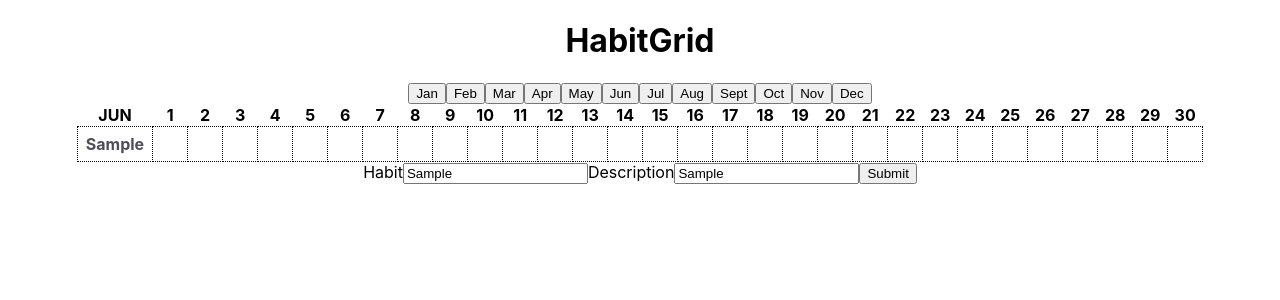
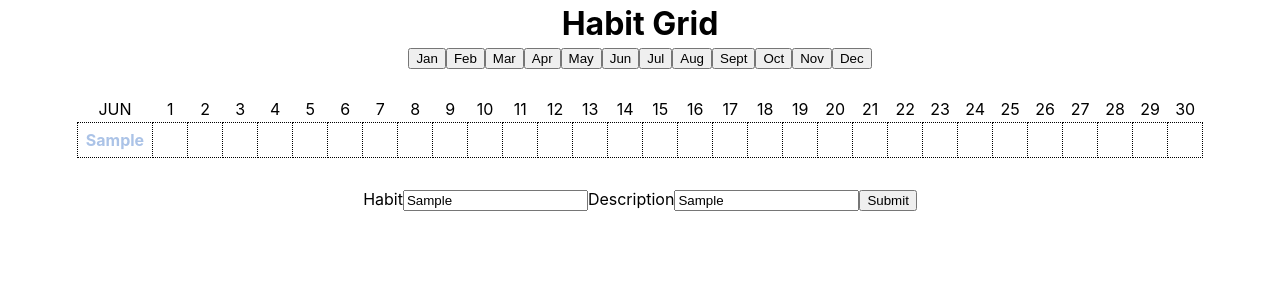
Before and after one commit to teooliver/habit-grid, a React (Create React App) app: page / in a window 1280 px wide. Both pictures are taken after typing "Sample", "Sample" into the empty fields and a click on the button "Submit". Shown: the top 300 px of the page. Built offline with nearby package versions, Linux system fonts and the light colour scheme.

Commit message:
initial styles

```diff
--- a/src/App.tsx
+++ b/src/App.tsx
@@ -4,6 +4,7 @@ import { connect } from "react-redux";
 import { Habit, getHabits } from "./redux/actions";
 import { StoreState } from "./redux/reducers";
 import HabitTracker from "./components/tracker/HabitTracker";
+import Navbar from "./components/layout/Navbar";
 
 interface AppProps {
   getHabits: Function;
@@ -16,6 +17,7 @@ const _App: React.FC<AppProps> = ({ getHabits }) => {
 
   return (
     <div className="App">
+      <Navbar />
       <HabitTracker />
     </div>
   );
--- a/src/components/layout/Navbar.tsx
+++ b/src/components/layout/Navbar.tsx
@@ -1,7 +1,11 @@
 import React from "react";
 
 const Navbar = () => {
-  return <div></div>;
+  return (
+    <nav className="Navbar">
+      <h1>Habit Grid</h1>
+    </nav>
+  );
 };
 
 export default Navbar;
--- a/src/components/tracker/HabitTracker.tsx
+++ b/src/components/tracker/HabitTracker.tsx
@@ -6,7 +6,6 @@ import HabitForm from "./HabitForm";
 const HabitTracker = () => {
   return (
     <div>
-      <h1>HabitGrid</h1>
       <SelectMonth />
       <HabitsTable />
       <HabitForm />
--- /dev/null
+++ b/src/styles/_HabitsTable.scss
@@ -0,0 +1,31 @@
+.HabitsTable {
+  border-collapse: collapse;
+  margin: 2rem auto;
+
+  td {
+    width: 35px;
+    height: 35px;
+    border: dotted 1px #000000;
+    // vertical-align: middle;
+    &:hover {
+      background-color: lightgray;
+    }
+  }
+
+  th {
+    padding-bottom: 0.3rem;
+  }
+
+  .habit-name {
+    font-weight: bold;
+    padding: 0 0.5rem;
+  }
+
+  .point {
+    display: block;
+    width: 85%;
+    height: 85%;
+    border-radius: 50%;
+    margin: 0 auto;
+  }
+}
--- /dev/null
+++ b/src/styles/_Navbar.scss
@@ -0,0 +1,6 @@
+.Navbar {
+  height: 3rem;
+  display: flex;
+  align-items: center;
+  justify-content: center;
+}
--- /dev/null
+++ b/src/styles/_global.scss
@@ -0,0 +1,18 @@
+body {
+  margin: 0;
+  font-family: -apple-system, BlinkMacSystemFont, "Segoe UI", "Roboto", "Oxygen",
+    "Ubuntu", "Cantarell", "Fira Sans", "Droid Sans", "Helvetica Neue",
+    sans-serif;
+  -webkit-font-smoothing: antialiased;
+  -moz-osx-font-smoothing: grayscale;
+}
+
+code {
+  font-family: source-code-pro, Menlo, Monaco, Consolas, "Courier New",
+    monospace;
+}
+
+h1 {
+  font-weight: bold;
+  font-size: 2rem;
+}
--- /dev/null
+++ b/src/styles/_mediaqueries.scss
@@ -0,0 +1,28 @@
+/*========================
+  Media queries mixins
+  ========================*/
+
+  $sm-mobile: 320px;
+  $mobile: 480px;
+  $lg-mobile-width: 640px;
+  $tablet-width: 768px;
+  $desktop-width: 1024px;
+  $wide-with: 1440px;
+
+  @mixin mobile {
+    @media ( max-width: #{$tablet-width - 1px} ) {
+      @content;
+    }
+  }
+
+  @mixin tablet {
+    @media (min-width: #{$tablet-width}) and (max-width: #{$desktop-width - 1px}) {
+      @content;
+    }
+  }
+
+  @mixin desktop {
+    @media (min-width: #{$desktop-width}) {
+      @content;
+    }
+  }
--- /dev/null
+++ b/src/styles/_reset.scss
@@ -0,0 +1,138 @@
+/* http://meyerweb.com/eric/tools/css/reset/
+   v2.0 | 20110126
+   License: none (public domain)
+*/
+
+html,
+body,
+div,
+span,
+applet,
+object,
+iframe,
+h1,
+h2,
+h3,
+h4,
+h5,
+h6,
+p,
+blockquote,
+pre,
+a,
+abbr,
+acronym,
+address,
+big,
+cite,
+code,
+del,
+dfn,
+em,
+img,
+ins,
+kbd,
+q,
+s,
+samp,
+small,
+strike,
+strong,
+sub,
+sup,
+tt,
+var,
+b,
+u,
+i,
+center,
+dl,
+dt,
+dd,
+ol,
+ul,
+li,
+fieldset,
+form,
+label,
+legend,
+table,
+caption,
+tbody,
+tfoot,
+thead,
+tr,
+th,
+td,
+article,
+aside,
+canvas,
+details,
+embed,
+figure,
+figcaption,
+footer,
+header,
+hgroup,
+menu,
+nav,
+output,
+ruby,
+section,
+summary,
+time,
+mark,
+audio,
+video {
+  margin: 0;
+  padding: 0;
+  border: 0;
+  font-size: 100%;
+  font: inherit;
+  //   vertical-align: baseline;
+}
+/* HTML5 display-role reset for older browsers */
+article,
+aside,
+details,
+figcaption,
+figure,
+footer,
+header,
+hgroup,
+menu,
+nav,
+section {
+  display: block;
+}
+body {
+  line-height: 1;
+}
+ol,
+ul {
+  list-style: none;
+}
+blockquote,
+q {
+  quotes: none;
+}
+blockquote:before,
+blockquote:after,
+q:before,
+q:after {
+  content: "";
+  content: none;
+}
+table {
+  border-collapse: collapse;
+  border-spacing: 0;
+}
+
+html {
+  box-sizing: border-box;
+}
+*,
+*:before,
+*:after {
+  box-sizing: inherit;
+}
--- a/src/styles/styles.scss
+++ b/src/styles/styles.scss
@@ -1,44 +1,9 @@
-body {
-  margin: 0;
-  font-family: -apple-system, BlinkMacSystemFont, "Segoe UI", "Roboto", "Oxygen",
-    "Ubuntu", "Cantarell", "Fira Sans", "Droid Sans", "Helvetica Neue",
-    sans-serif;
-  -webkit-font-smoothing: antialiased;
-  -moz-osx-font-smoothing: grayscale;
-}
-
-code {
-  font-family: source-code-pro, Menlo, Monaco, Consolas, "Courier New",
-    monospace;
-}
+@import "./reset";
+@import "./global";
+@import "./mediaqueries";
+@import "./Navbar";
+@import "./HabitsTable";
 
 .App {
   text-align: center;
 }
-
-.HabitsTable {
-  border-collapse: collapse;
-  margin-left: auto;
-  margin-right: auto;
-
-  td {
-    min-width: 32px;
-    height: 32px;
-    border: dotted 1px #000000;
-    &:hover {
-      background-color: lightgray;
-    }
-  }
-
-  .habit-name {
-    font-weight: bold;
-    padding: 0 0.5rem;
-  }
-
-  .point {
-    display: block;
-    width: 98%;
-    height: 98%;
-    border-radius: 100px;
-  }
-}
--- a/src/utils/variables.tsx
+++ b/src/utils/variables.tsx
@@ -14,8 +14,8 @@ export const months = [
 ];
 
 export const colors = [
+  "#abc3e7",
   "#4c4e58",
-  "#abc3e7",
   "#e7cfab",
   "#abe7cf",
   "#f4c6bc",
```
